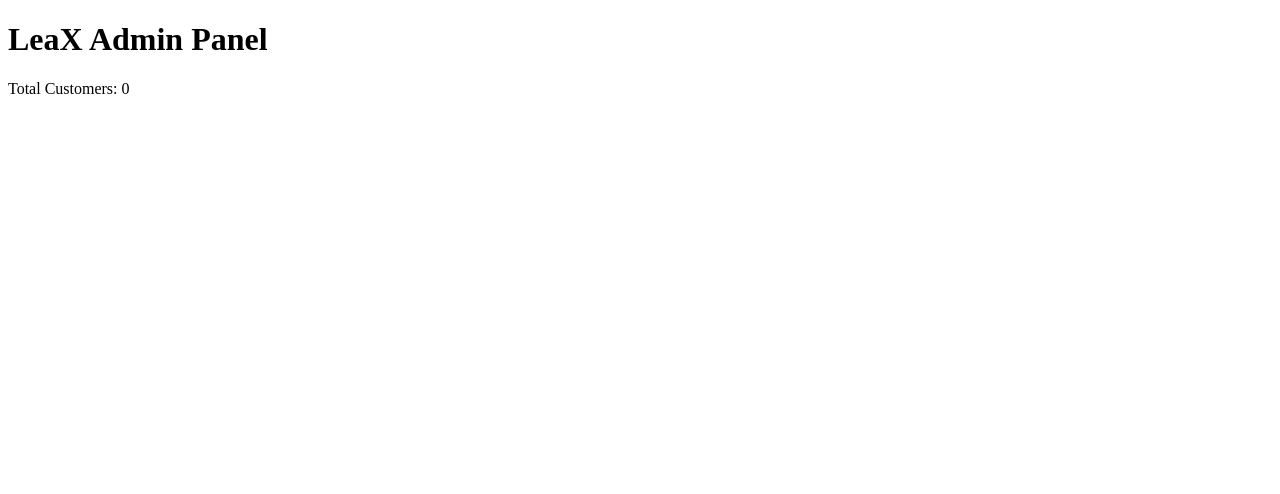
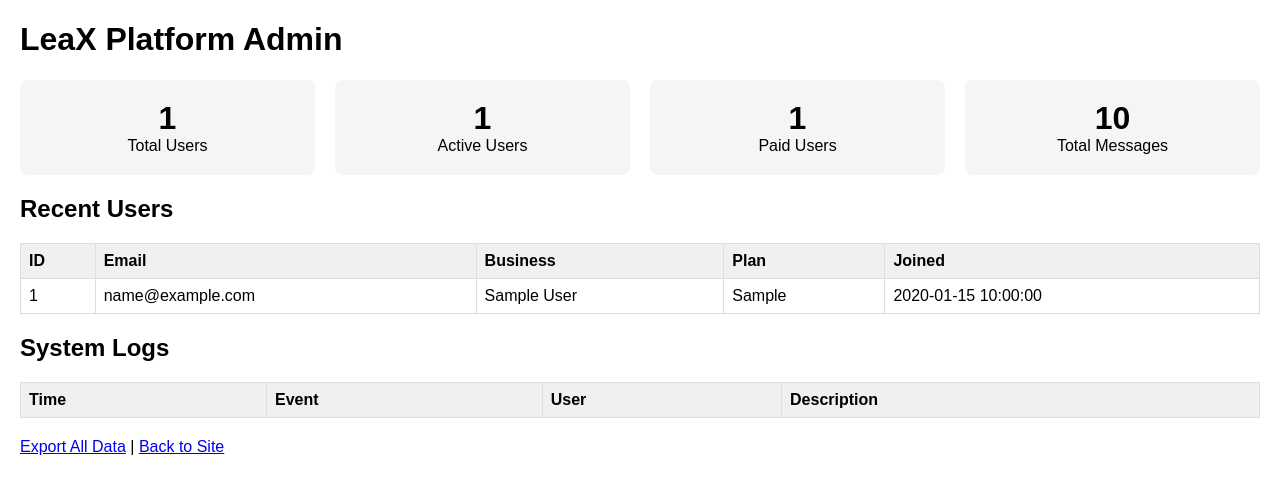
Before and after one commit to AmericanPowerAI/LeaX, a Flask app: page /admin in a window 1280 px wide. Shown: the top 494 px of the page. Run offline with Flask 3, Linux system fonts and the light colour scheme; tables that the repository leaves empty hold one stand-in row (values such as "Sample post"); data that the repository does not hold is empty; parts of the project's set-up code (start-up, migrations or seed data) failed here and were passed over.

Commit message:
Enhance admin panel layout and statistics display
Updated the admin panel to include additional statistics and improved layout.

```diff
--- a/templates/admin.html
+++ b/templates/admin.html
@@ -2,9 +2,79 @@
 <html>
 <head>
     <title>LeaX Admin</title>
+    <style>
+        body { font-family: Arial; margin: 20px; }
+        .stats { display: grid; grid-template-columns: repeat(4, 1fr); gap: 20px; margin: 20px 0; }
+        .stat-card { background: #f5f5f5; padding: 20px; border-radius: 8px; text-align: center; }
+        .stat-number { font-size: 2em; font-weight: bold; }
+        table { width: 100%; border-collapse: collapse; margin: 20px 0; }
+        th, td { border: 1px solid #ddd; padding: 8px; text-align: left; }
+        th { background: #f0f0f0; }
+    </style>
 </head>
 <body>
-    <h1>LeaX Admin Panel</h1>
-    <p>Total Customers: {{ customers|length }}</p>
+    <h1>LeaX Platform Admin</h1>
+
+    <div class="stats">
+        <div class="stat-card">
+            <div class="stat-number">{{ stats.total_users }}</div>
+            <div>Total Users</div>
+        </div>
+        <div class="stat-card">
+            <div class="stat-number">{{ stats.active_users }}</div>
+            <div>Active Users</div>
+        </div>
+        <div class="stat-card">
+            <div class="stat-number">{{ stats.paid_users }}</div>
+            <div>Paid Users</div>
+        </div>
+        <div class="stat-card">
+            <div class="stat-number">{{ stats.total_messages }}</div>
+            <div>Total Messages</div>
+        </div>
+    </div>
+
+    <h2>Recent Users</h2>
+    <table>
+        <tr>
+            <th>ID</th>
+            <th>Email</th>
+            <th>Business</th>
+            <th>Plan</th>
+            <th>Joined</th>
+        </tr>
+        {% for user in recent_users %}
+        <tr>
+            <td>{{ user.id }}</td>
+            <td>{{ user.email }}</td>
+            <td>{{ user.business_name }}</td>
+            <td>{{ user.plan_type }}</td>
+            <td>{{ user.created_at }}</td>
+        </tr>
+        {% endfor %}
+    </table>
+
+    <h2>System Logs</h2>
+    <table>
+        <tr>
+            <th>Time</th>
+            <th>Event</th>
+            <th>User</th>
+            <th>Description</th>
+        </tr>
+        {% for log in recent_logs %}
+        <tr>
+            <td>{{ log.created_at }}</td>
+            <td>{{ log.event_type }}</td>
+            <td>{{ log.user_id or 'System' }}</td>
+            <td>{{ log.description }}</td>
+        </tr>
+        {% endfor %}
+    </table>
+
+    <p>
+        <a href="/admin/export-data" target="_blank">Export All Data</a> |
+        <a href="/">Back to Site</a>
+    </p>
 </body>
 </html>
```
